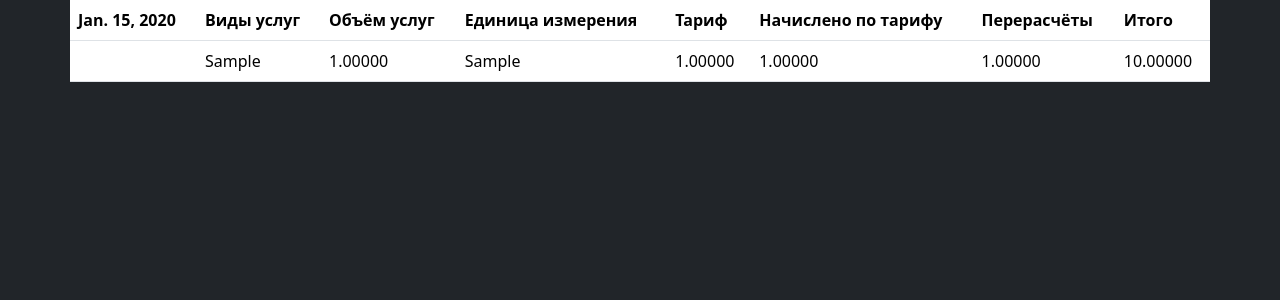
After one commit to TurtleOld/rent, a Django app: page /rent/user/1 in a window 1280 px wide. The commit adds this page. Shown: the top 300 px of the page. Run offline with Django 5.2, Linux system fonts and the light colour scheme; a user stored in the database is signed in; tables that the repository leaves empty hold one stand-in row (values such as "Sample post"); parts of the project's set-up code (start-up, migrations or seed data) failed here and were passed over; some libraries are stand-ins or nearby versions.

Commit message:
added page with payslips

```diff
--- a/collect/rent/templates/rent/index.html
+++ b/collect/rent/templates/rent/index.html
@@ -10,7 +10,7 @@
             <!-- /.col-xl-3 -->
             <div class="col-xl-9">
                 {% for account in accounts %}
-                    <a class="btn btn-outline-warning">
+                    <a class="btn btn-outline-warning" href="{% url 'rent:user_payslips' account.id %}">
                         {{ account }}
                     </a>
                     <!-- /.btn btn-outline-warning -->
--- /dev/null
+++ b/collect/rent/templates/rent/list_payslips.html
@@ -0,0 +1,48 @@
+{% extends 'base.html' %}
+
+{% block content %}
+    <div class="container">
+        <div class="row text-white">
+            <table class="table">
+                {% for date, payslip in payslips.items %}
+                    <thead>
+                        <tr>
+                            <th>{{ date }}</th>
+                            <th>Виды услуг</th>
+                            <th>Объём услуг</th>
+                            <th>Единица измерения</th>
+                            <th>Тариф</th>
+                            <th>Начислено по тарифу</th>
+                            <th>Перерасчёты</th>
+                            <th>Итого</th>
+                        </tr>
+                    </thead>
+                    <tbody>
+                        {% for payslip_item in payslip %}
+                            <tr>
+                                <td></td>
+                                <td>{{ payslip_item.type_service }}</td>
+                                <td>{{ payslip_item.scope_service }}</td>
+                                <td>{{ payslip_item.units }}</td>
+                                <td>{{ payslip_item.tariff }}</td>
+                                <td>{{ payslip_item.accrued_tariff }}</td>
+                                <td>{{ payslip_item.recalculations }}</td>
+                                <td>{{ payslip_item.total }}</td>
+                            </tr>
+                        {% empty %}
+                            <tr>
+                                <td colspan="2">No data available</td>
+                            </tr>
+                        {% endfor %}
+                    </tbody>
+                {% endfor %}
+            </table>
+
+
+
+
+        </div>
+        <!-- /.row -->
+    </div>
+    <!-- /.container -->
+{% endblock %}
--- a/collect/rent/urls.py
+++ b/collect/rent/urls.py
@@ -1,9 +1,10 @@
 from django.urls import path
 
-from collect.rent.views import RentView, FileFieldFormView
+from collect.rent.views import RentView, FileFieldFormView, ListUserPaySlips
 
 app_name = 'rent'
 urlpatterns = [
     path('', RentView.as_view(), name='list'),
     path('payslips/', FileFieldFormView.as_view(), name='payslips'),
+    path('user/<int:id>', ListUserPaySlips.as_view(), name='user_payslips'),
 ]
--- a/collect/rent/views.py
+++ b/collect/rent/views.py
@@ -3,11 +3,11 @@ import tempfile
 
 from django.contrib.messages.views import SuccessMessageMixin
 from django.urls import reverse_lazy
-from django.views.generic import TemplateView, FormView
+from django.views.generic import TemplateView, FormView, ListView
 
 from collect.custom_mixins import CustomNoPermissionMixin
 from collect.rent.forms import UploadFileForm
-from collect.rent.models import Rent
+from collect.rent.models import Rent, ServiceInfo
 
 from collect.rent.services import format_rent, convert_pdf_to_docx
 
@@ -24,7 +24,7 @@ class RentView(CustomNoPermissionMixin, SuccessMessageMixin, TemplateView):
 
 
 class FileFieldFormView(CustomNoPermissionMixin, SuccessMessageMixin, FormView):
-    template_name = 'rent/payslips.html'
+    template_name = 'rent/download_payslips.html'
     form_class = UploadFileForm
     success_url = reverse_lazy('rent:list')
 
@@ -48,3 +48,26 @@ class FileFieldFormView(CustomNoPermissionMixin, SuccessMessageMixin, FormView):
             docx_file = convert_pdf_to_docx(tempf)
             format_rent(docx_file)
             return super().form_valid(form)
+
+
+class ListUserPaySlips(CustomNoPermissionMixin, SuccessMessageMixin, ListView):
+    template_name = 'rent/list_payslips.html'
+    model = ServiceInfo
+    no_permission_url = reverse_lazy('login')
+
+    def get_context_data(self, *, object_list=None, **kwargs):
+        context = super().get_context_data(**kwargs)
+
+        user_id = self.kwargs['id']
+        payslips = ServiceInfo.objects.filter(rent_id=user_id)
+
+        payslip_date = (
+            payslips.filter(rent_id=user_id).values('date').distinct().order_by('date')
+        )
+        group_payslips = {
+            date['date']: payslips.filter(date=date['date']) for date in payslip_date
+        }
+
+        context['payslips'] = group_payslips
+
+        return context
```
Also changed, not shown: collect/rent/templates/rent/download_payslips.html (renamed from collect/rent/templates/rent/payslips.html).
